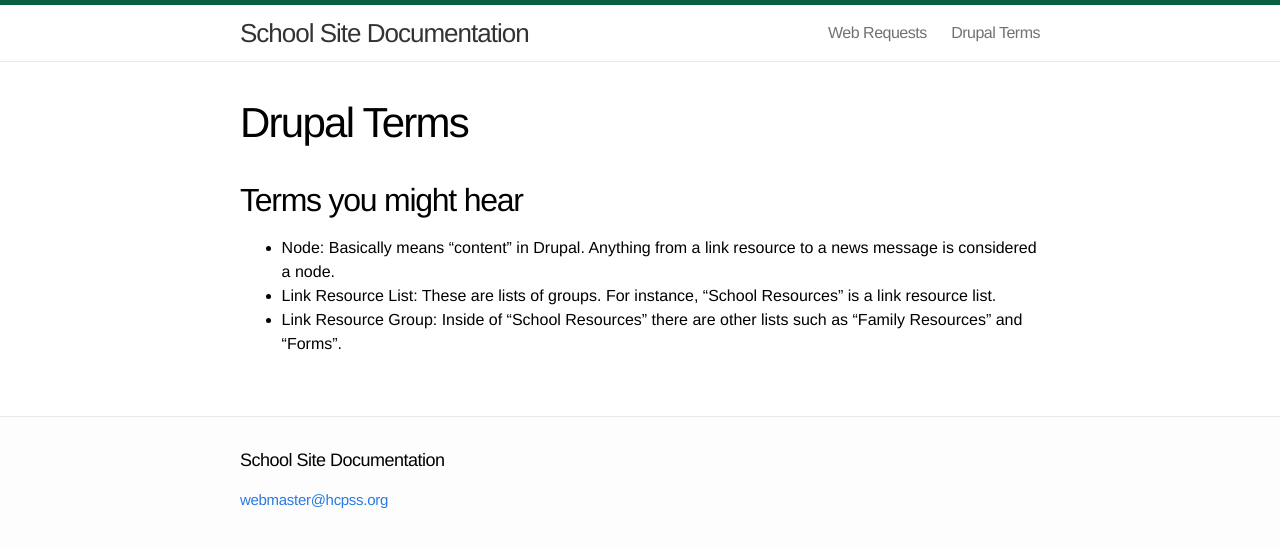
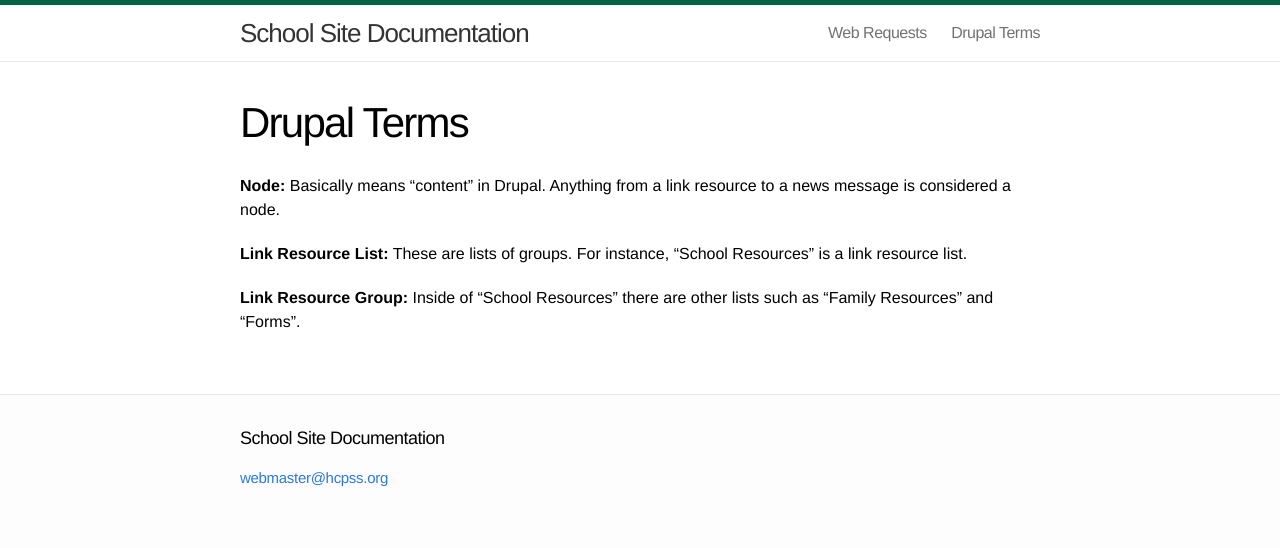
Before and after one commit to HCPSS/schoolsites-help, a Jekyll site: the page built from terms.md, in a window 1280 px wide. Shown: the top 548 px of the page. Built offline with Jekyll 4.4.1, drawn with Linux system fonts in a browser that asks for light colours; Markdown is read by kramdown in place of the engine named in the settings.

Commit message:
new layout

```diff
--- a/terms.md
+++ b/terms.md
@@ -3,10 +3,8 @@
 title: "Drupal Terms"
 ---
 
-## Terms you might hear
+**Node:** Basically means "content" in Drupal. Anything from a link resource to a news message is considered a node.
 
-- Node: Basically means "content" in Drupal. Anything from a link resource to a news message is considered a node.
+**Link Resource List:** These are lists of groups. For instance, "School Resources" is a link resource list.
 
-- Link Resource List: These are lists of groups. For instance, "School Resources" is a link resource list.
-
-- Link Resource Group: Inside of "School Resources" there are other lists such as "Family Resources" and "Forms".
+**Link Resource Group:** Inside of "School Resources" there are other lists such as "Family Resources" and "Forms".
```
